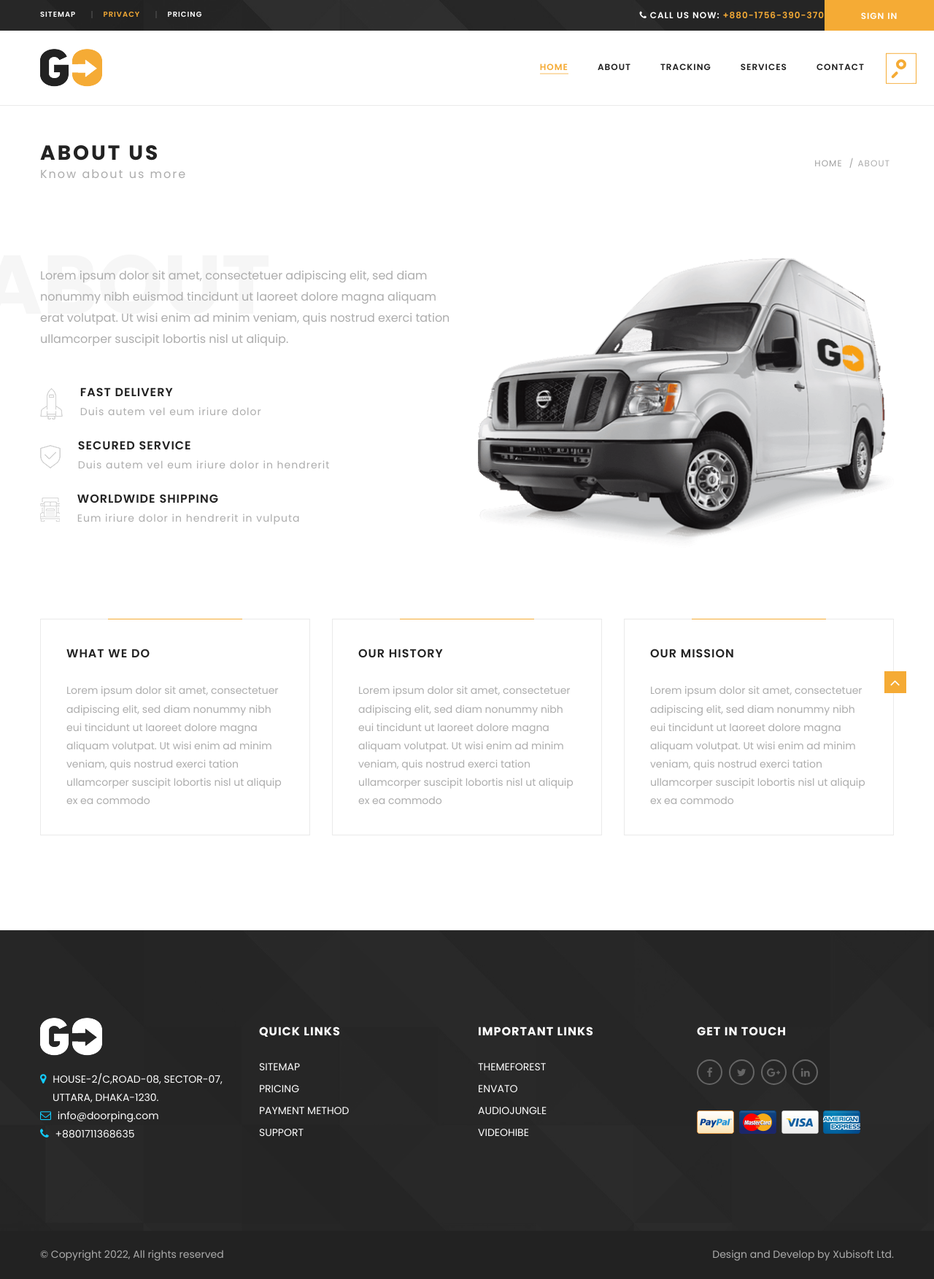
After one commit to mharif010/Courier-web-application, a PHP site: page /courier/about.php in a window 1280 px wide. The commit adds this page. Shown: the whole page at 73% size. Run offline with PHP 8.4, Linux system fonts and the light colour scheme; some libraries are stand-ins or nearby versions.

Commit message:
added sql

```diff
--- /dev/null
+++ b/about.php
@@ -0,0 +1,122 @@
+<?php
+require_once('includes/header.php'); ?>
+
+ <!-- Content Wrapper -->
+    <article class="about-page">
+        <!-- Breadcrumb -->
+        <section class="theme-breadcrumb pad-50">
+            <div class="theme-container container ">
+                <div class="row">
+                    <div class="col-sm-8 pull-left">
+                        <div class="title-wrap">
+                            <h2 class="section-title no-margin">About us</h2>
+                            <p class="fs-16 no-margin">Know about us more</p>
+                        </div>
+                    </div>
+                    <div class="col-sm-4">
+                        <ol class="breadcrumb-menubar list-inline">
+                            <li><a href="#" class="gray-clr">Home</a></li>
+                            <li class="active">About</li>
+                        </ol>
+                    </div>
+                </div>
+            </div>
+        </section>
+        <!-- /.Breadcrumb -->
+
+        <!-- About Us -->
+        <section class="pad-50 about-wrap">
+            <span class="bg-text"> About </span>
+            <div class="theme-container container">
+                <div class="row">
+                    <div class="col-md-6">
+                        <div class="about-us pt-10">
+                            <p class="fs-16 wow fadeInUp" data-wow-offset="50" data-wow-delay=".25s">
+                                Lorem ipsum dolor sit amet, consectetuer adipiscing elit, sed diam
+                                nonummy nibh euismod tincidunt ut laoreet dolore magna aliquam
+                                erat volutpat. Ut wisi enim ad minim veniam, quis nostrud exerci
+                                tation ullamcorper suscipit lobortis nisl ut aliquip.
+                            </p>
+                            <ul class="feature">
+                                <li>
+                                    <img alt="" src="assets/img/icons/icon-2.png" class="wow fadeInUp" data-wow-offset="50" data-wow-delay=".20s" />
+                                    <div class="feature-content wow rotateInDownRight" data-wow-offset="50" data-wow-delay=".30s">
+                                        <h2 class="title-1">Fast delivery</h2>
+                                        <p>Duis autem vel eum iriure dolor</p>
+                                    </div>
+                                </li>
+                                <li>
+                                    <img alt="" src="assets/img/icons/icon-3.png" class="wow fadeInUp" data-wow-offset="50" data-wow-delay=".20s" />
+                                    <div class="feature-content wow rotateInDownRight" data-wow-offset="50" data-wow-delay=".30s">
+                                        <h2 class="title-1">secured service</h2>
+                                        <p>Duis autem vel eum iriure dolor in hendrerit</p>
+                                    </div>
+                                </li>
+                                <li>
+                                    <img alt="" src="assets/img/icons/icon-4.png" class="wow fadeInUp" data-wow-offset="50" data-wow-delay=".20s" />
+                                    <div class="feature-content wow rotateInDownRight" data-wow-offset="50" data-wow-delay=".30s">
+                                        <h2 class="title-1">worldwide shipping</h2>
+                                        <p>Eum iriure dolor in hendrerit in vulputa</p>
+                                    </div>
+                                </li>
+                            </ul>
+                        </div>
+                    </div>
+                    <div class="col-md-6 text-center">
+                        <img alt="" src="assets/img/block/about-img.png" class="effect animated fadeInRight" />
+                    </div>
+                </div>
+            </div>
+        </section>
+        <!-- /.About Us -->
+
+        <!-- More About Us -->
+        <section class="pad-30 more-about-wrap">
+            <div class="theme-container container pb-100">
+                <div class="row">
+                    <div class="col-md-4 col-sm-4 wow fadeInUp" data-wow-offset="50" data-wow-delay=".20s">
+                        <div class="more-about clrbg-before">
+                            <h2 class="title-1">what we do</h2>
+                            <div class="pad-10"></div>
+                            <p>Lorem ipsum dolor sit amet, consectetuer
+                                adipiscing elit, sed diam nonummy nibh eui
+                                tincidunt ut laoreet dolore magna aliquam
+                                volutpat. Ut wisi enim ad minim veniam, quis
+                                nostrud exerci tation ullamcorper suscipit
+                                lobortis nisl ut aliquip ex ea commodo</p>
+                        </div>
+                    </div>
+                    <div class="col-md-4 col-sm-4 wow fadeInUp" data-wow-offset="50" data-wow-delay=".30s">
+                        <div class="more-about clrbg-before">
+                            <h2 class="title-1">Our History</h2>
+                            <div class="pad-10"></div>
+                            <p>Lorem ipsum dolor sit amet, consectetuer
+                                adipiscing elit, sed diam nonummy nibh eui
+                                tincidunt ut laoreet dolore magna aliquam
+                                volutpat. Ut wisi enim ad minim veniam, quis
+                                nostrud exerci tation ullamcorper suscipit
+                                lobortis nisl ut aliquip ex ea commodo</p>
+                        </div>
+                    </div>
+                    <div class="col-md-4  col-sm-4 wow fadeInUp" data-wow-offset="50" data-wow-delay=".40s">
+                        <div class="more-about clrbg-before">
+                            <h2 class="title-1">our mission</h2>
+                            <div class="pad-10"></div>
+                            <p>Lorem ipsum dolor sit amet, consectetuer
+                                adipiscing elit, sed diam nonummy nibh eui
+                                tincidunt ut laoreet dolore magna aliquam
+                                volutpat. Ut wisi enim ad minim veniam, quis
+                                nostrud exerci tation ullamcorper suscipit
+                                lobortis nisl ut aliquip ex ea commodo</p>
+                        </div>
+                    </div>
+                </div>
+            </div>
+        </section>
+        <!-- /.More About Us -->
+    </article>
+<!-- /.Content Wrapper -->
+
+
+<?php
+require_once('includes/footer.php');
--- a/includes/header.php
+++ b/includes/header.php
@@ -91,7 +91,7 @@
                                     <span class="icon-bar"></span>
                                     <span class="icon-bar"></span>
                                 </button>
-                                <a class="navbar-logo" href="#"> <img src="assets/img/logo/logo-black.png" alt="logo" /> </a>
+                                <a class="navbar-logo" href="/courier"> <img src="assets/img/logo/logo-black.png" alt="logo" /> </a>
                             </div>
                             <div class="col-md-10 col-sm-10 fs-12">
                                 <div id="navbar" class="collapse navbar-collapse no-pad">
@@ -99,8 +99,8 @@
                                         <li class="dropdown active">
                                             <a href="/courier">Home </a>
                                         </li>
-                                        <li> <a href="about-us.html">About</a> </li>
-                                        <li> <a href="tracking.html"> Tracking </a> </li>
+                                        <li> <a href="/courier/about.php"> About </a> </li>
+                                        <li> <a href="/courier/tracking.php"> Tracking </a> </li>
                                         <li> <a href="/courier/services.php"> Services </a> </li>
                                         <li> <a href="/courier/contact.php"> Contact </a> </li>
                                         <li>
```
Also changed, not shown: courier_db.sql (added, +71 -0 lines), tracking.php (added, +103 -0 lines).
